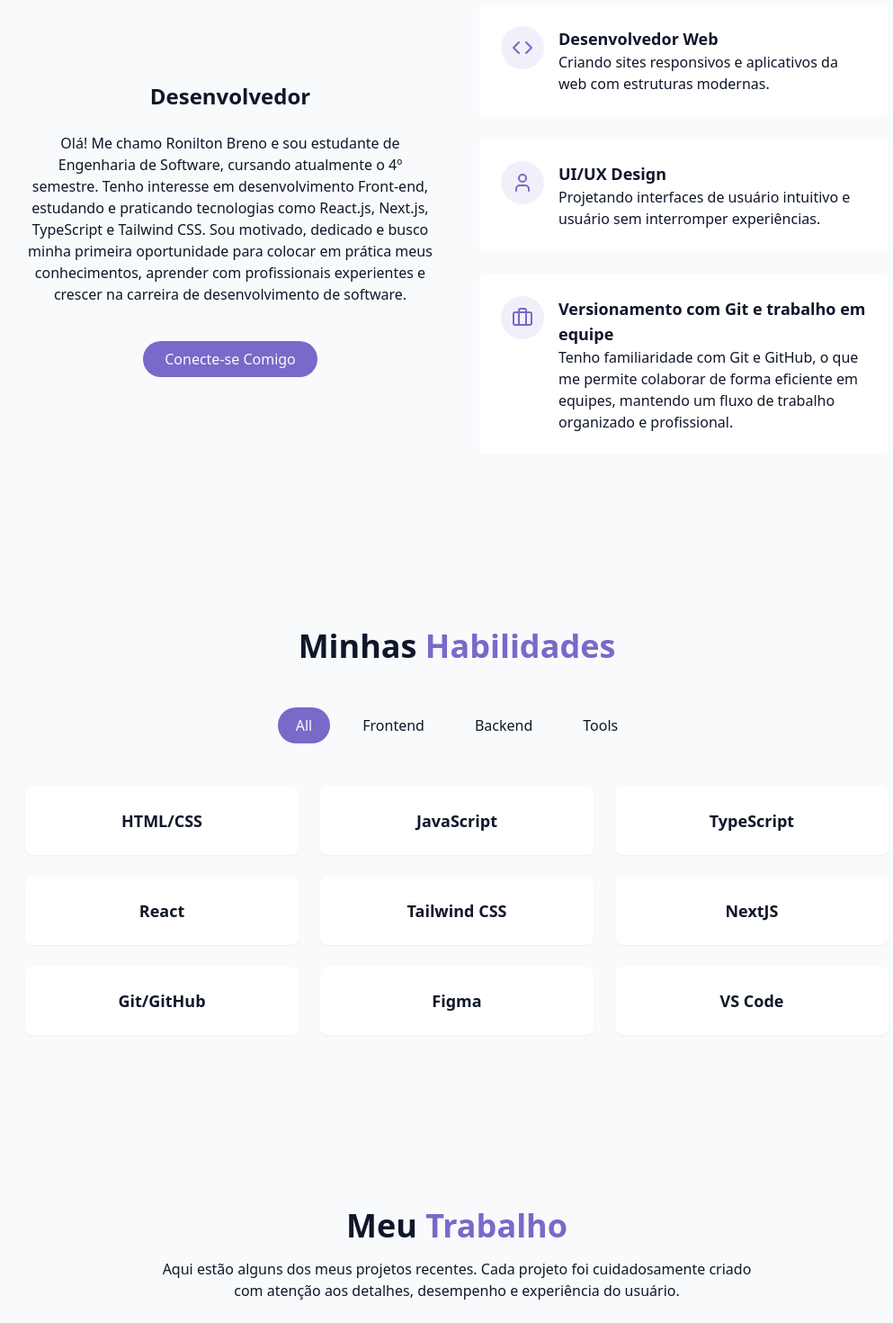
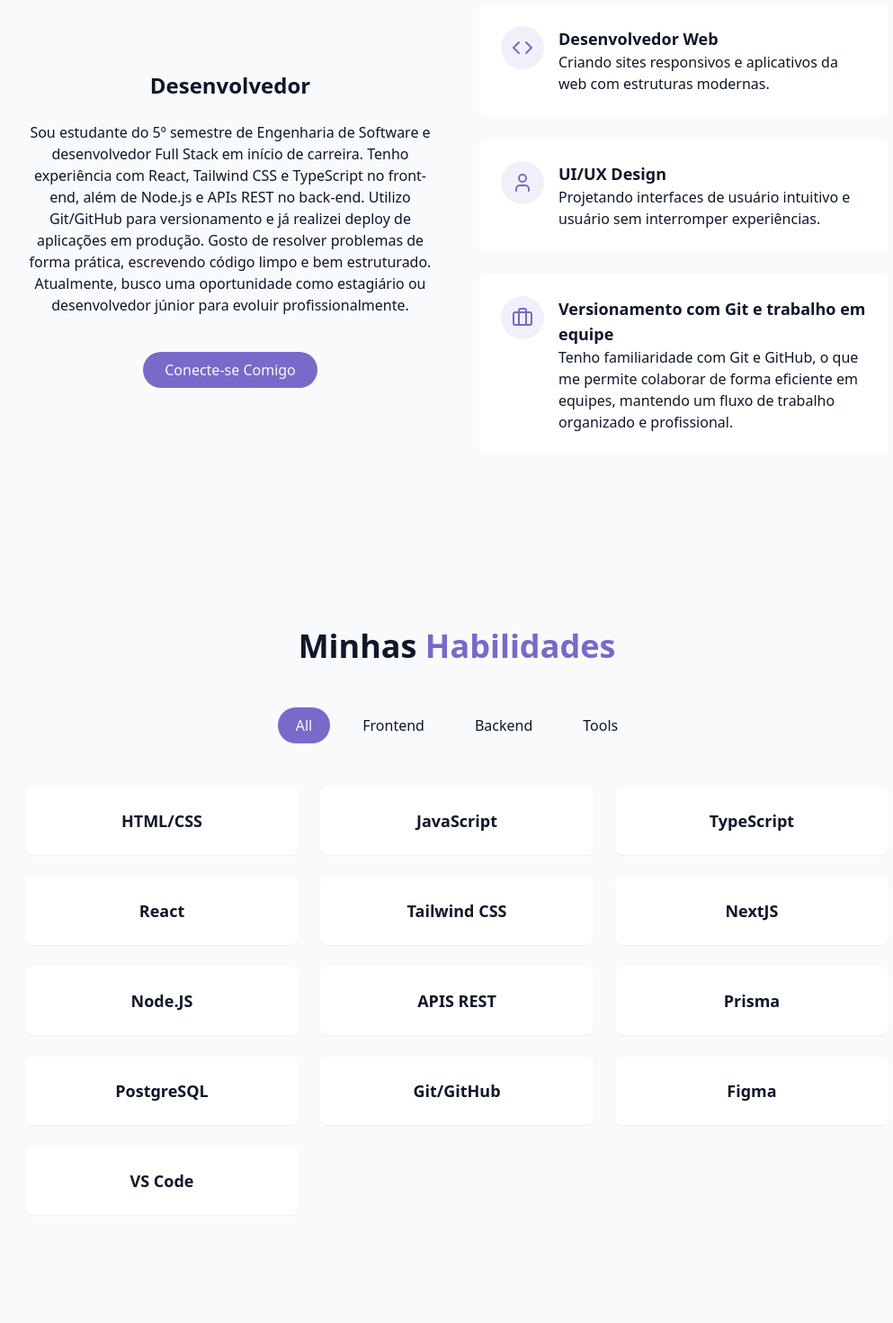
Before and after one commit to ronizera/Portfolio, a React (Vite) app: page / in a window 1280 px wide. Shown: the part 980-2450 px from the top of the page at 90% size, without its empty margins (132-1125 px from the left). Built offline with nearby package versions, Linux system fonts and the light colour scheme.

Commit message:
update about section

```diff
--- a/src/components/AboutSection.jsx
+++ b/src/components/AboutSection.jsx
@@ -13,11 +13,11 @@ export const AboutSection = () => {
             <h3 className="text-2xl font-semibold">Desenvolvedor</h3>
 
             <p className="text-muted-foreground">
-            Olá! Me chamo Ronilton Breno e sou estudante de Engenharia de Software, cursando atualmente o 4º semestre.
-
-            Tenho interesse em desenvolvimento Front-end, estudando e praticando tecnologias como React.js, Next.js, TypeScript e Tailwind CSS.
-
-            Sou motivado, dedicado e busco minha primeira oportunidade para colocar em prática meus conhecimentos, aprender com profissionais experientes e crescer na carreira de desenvolvimento de software.
+           Sou estudante do 5º semestre de Engenharia de Software e desenvolvedor Full Stack em início de carreira.
+          Tenho experiência com React, Tailwind CSS e TypeScript no front-end, além de Node.js e APIs REST no back-end.
+          Utilizo Git/GitHub para versionamento e já realizei deploy de aplicações em produção.
+          Gosto de resolver problemas de forma prática, escrevendo código limpo e bem estruturado.
+          Atualmente, busco uma oportunidade como estagiário ou desenvolvedor júnior para evoluir profissionalmente.
             </p>
 
             <div className="flex flex-col sm:flex-row gap-4 pt-4 justify-center">
--- a/src/components/HeroSection.jsx
+++ b/src/components/HeroSection.jsx
@@ -21,7 +21,7 @@ export const HeroSection = () => {
           </h1>
 
           <p className="text-lg md:text-xl text-muted-foreground max-2-2xl mx-auto opacity-0 animate-fade-in-delay-3">
-            Sou desenvolvedor Front-end com foco em criar interfaces modernas, responsivas e intuitivas. Tenho experiência com HTML, CSS, JavaScript, React.js, Next.js, TypeScript e Tailwind CSS, além de consumo de APIs REST. Busco aplicar meus conhecimentos em projetos reais e continuar evoluindo na carreira como desenvolvedor.
+            Desenvolvedor Full Stack com foco em React no front-end e Node.js no back-end. Experiência com APIs REST, Git/GitHub e deploy de aplicações. Em busca de oportunidade para crescer profissionalmente e contribuir em projetos reais.
 
           </p>
 
--- a/src/components/SkillsSection.jsx
+++ b/src/components/SkillsSection.jsx
@@ -11,7 +11,10 @@ const skills = [
   {name: "NextJS", category: "frontend"},
 
   // Backend
-
+  {name : "Node.JS", category: "backend"},
+  {name : "APIS REST", category: "backend"},
+  {name : "Prisma", category: "backend"},
+  {name : "PostgreSQL", category: "backend"},
   // Tools
   { name: "Git/GitHub", category: "tools" },
   { name: "Figma", category: "tools" },
```
